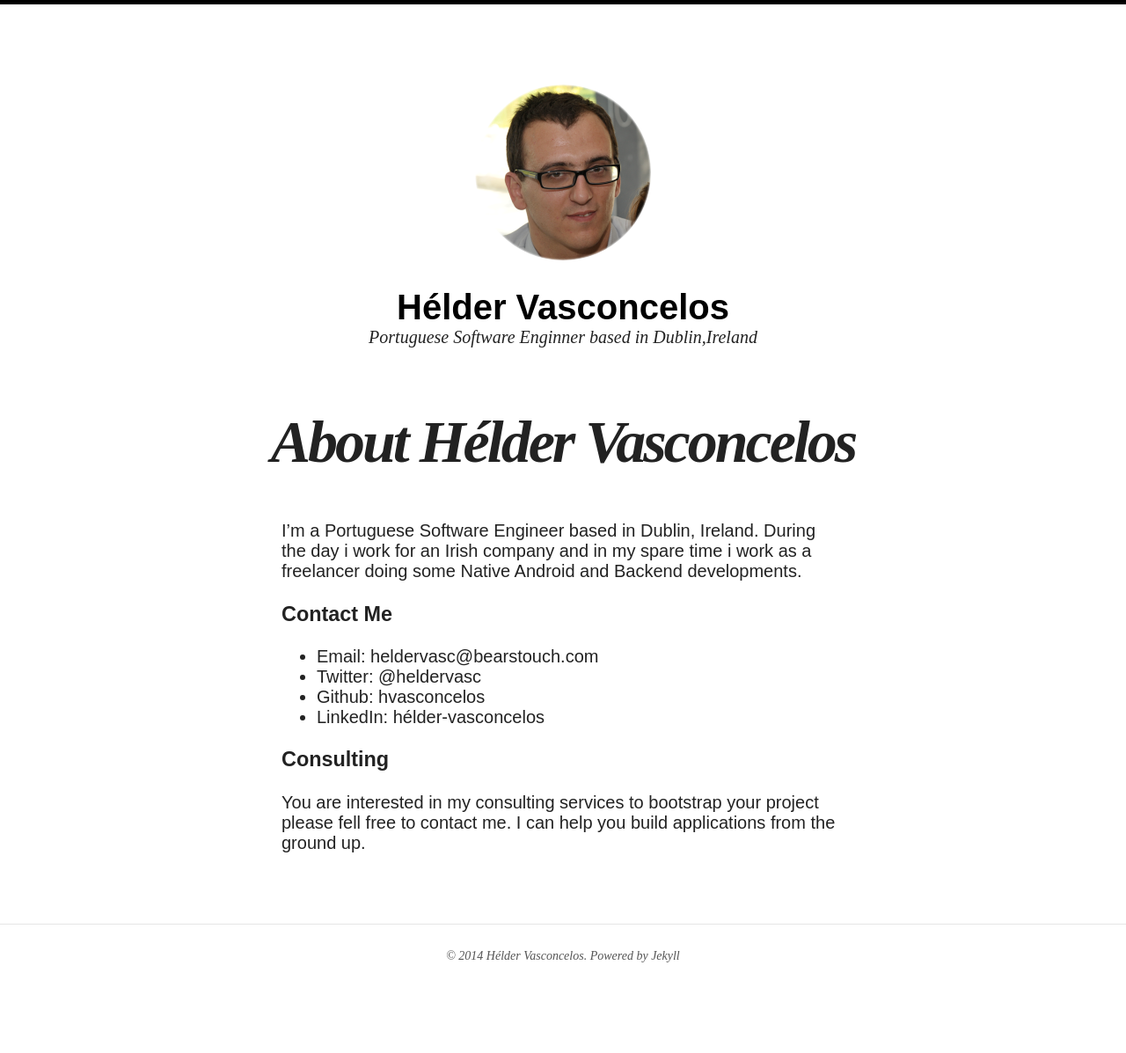
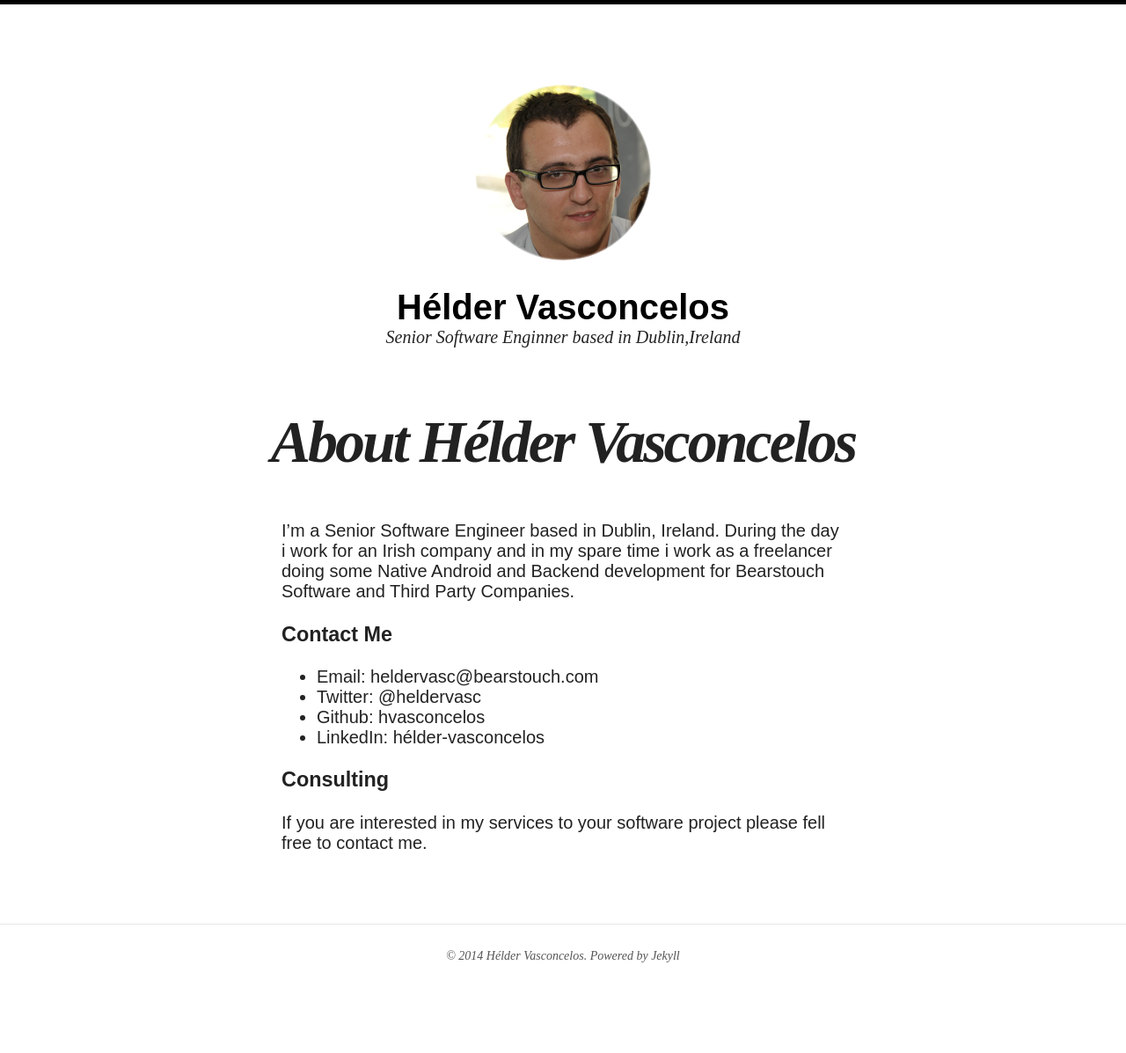
Before and after one commit to hvasconcelos/hvasconcelos.github.io, a Jekyll site: the page built from about.md, in a window 1280 px wide. Shown: the whole page at 88% size. Built offline with Jekyll 4.4.1, drawn with Linux system fonts in a browser that asks for light colours; nearby versions of some CDN libraries.

Commit message:
Basic Information modified

```diff
--- a/_config.yml
+++ b/_config.yml
@@ -1,10 +1,10 @@
 title:            Hélder Vasconcelos
-description:      Portuguese Software Enginner based in Dublin,Ireland
+description:      Senior Software Enginner based in Dublin,Ireland
 logo:             site-logo.png
 disqus_shortname: heldervasconcelos
 search:           true
 #Comment out url when working locally to resolve base urls correctly
-url:              http://hvasconcelos.github.io
+#url:              http://hvasconcelos.github.io
 
 # Owner/author information
 owner:
--- a/about.md
+++ b/about.md
@@ -6,8 +6,8 @@ tags: [software engineer, freelancer, software, developer, resume]
 modified: 2013-09-16
 ---
 
-I'm a Portuguese Software Engineer based in Dublin, Ireland.
-During the day i work for an Irish company and in my spare time i work as a freelancer doing some Native Android and Backend developments.
+I'm a Senior Software Engineer based in Dublin, Ireland.
+During the day i work for an Irish company and in my spare time i work as a freelancer doing some Native Android and Backend development for Bearstouch Software and Third Party Companies.
 
 ### Contact Me
 
@@ -18,4 +18,4 @@ During the day i work for an Irish company and in my spare time i work as a free
 
 ### Consulting
 
-You are interested in my consulting services to bootstrap your project please fell free to contact me. I can help you build applications from the ground up.
+If you are interested in my services to your software project please fell free to contact me.
```
